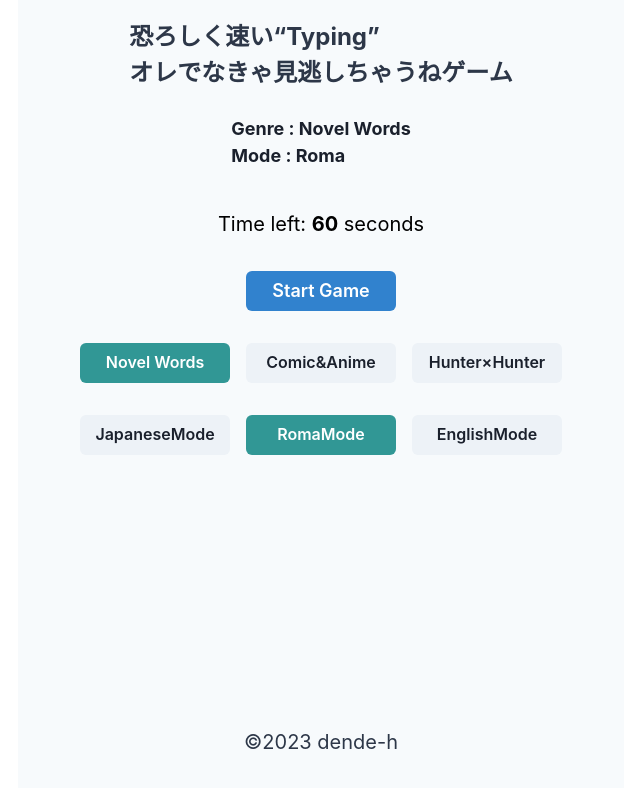
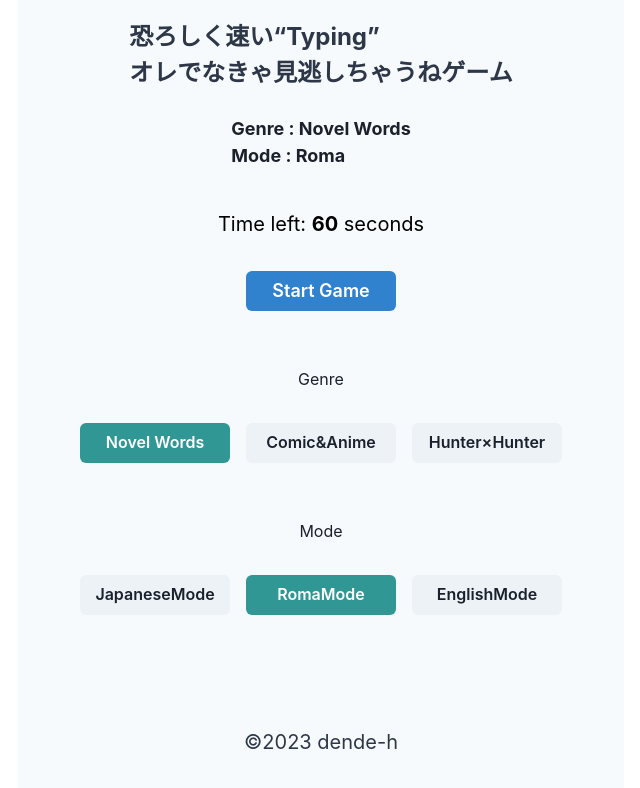
Before and after one commit to dende-h/type_game_spp, a Next.js app: page / in a window 1280 px wide. Shown: the top 788 px of the page, without its empty margins (319-959 px from the left). Built offline with nearby package versions, Linux system fonts and the light colour scheme.

Commit message:
ボタン種類ラベル追加

```diff
--- a/src/pages/index.tsx
+++ b/src/pages/index.tsx
@@ -262,6 +262,10 @@ export default function Home() {
 						>
 							Start Game
 						</Button>
+						<Text as={"h4"}>
+							<br />
+							Genre
+						</Text>
 						<Flex direction={flexDirection} justifyContent="space-between" w="100%">
 							<Button
 								onClick={() => setDifficulty("easy")}
@@ -291,6 +295,10 @@ export default function Home() {
 								Hunter×Hunter
 							</Button>
 						</Flex>
+						<Text as={"h4"}>
+							<br />
+							Mode
+						</Text>
 						<Flex direction={flexDirection} justifyContent="space-between" w="100%">
 							<Button
 								onClick={() => setMode(Mode.Jap)}
```
